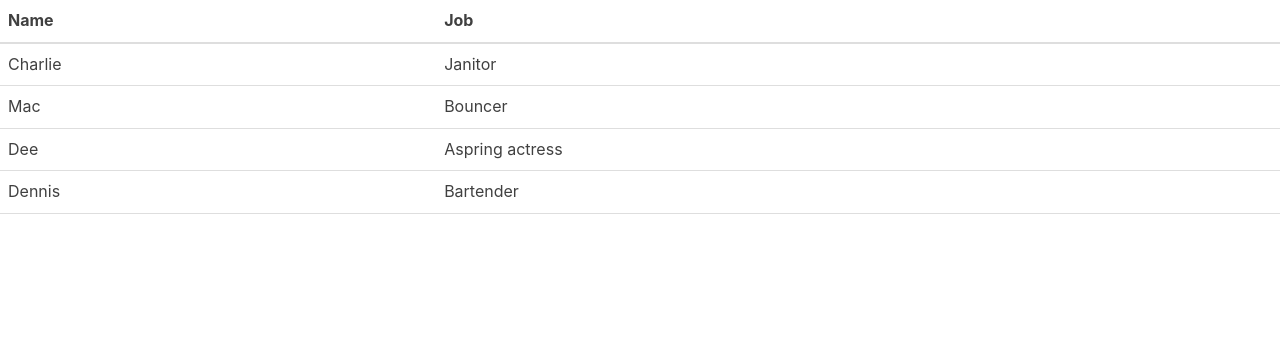
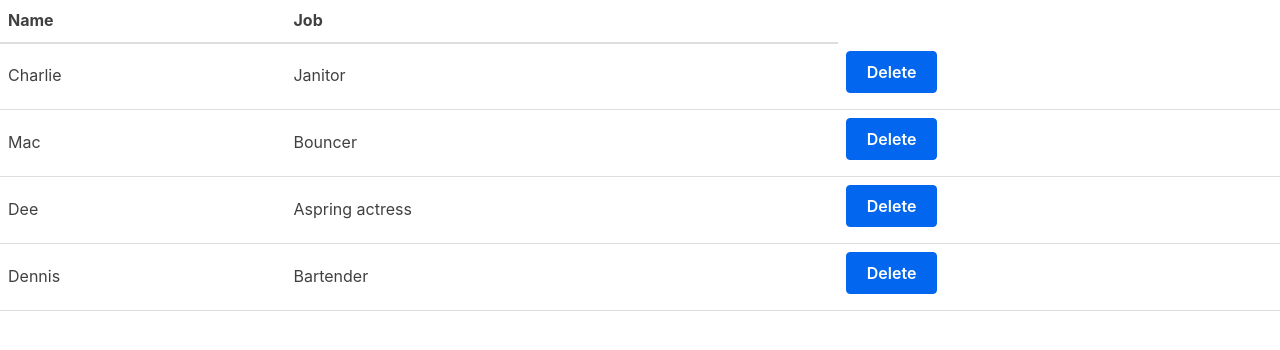
Before and after one commit to luisgiraldov/react-practice, a React (Create React App) app: page / in a window 1280 px wide. Shown: the top 350 px of the page. Built offline with nearby package versions, Linux system fonts and the light colour scheme.

Commit message:
Passed removeCharacter function through props into TableBody, and added button to delete from state

```diff
--- a/src/App.js
+++ b/src/App.js
@@ -24,7 +24,7 @@ class App extends Component {
     }
 
     removeCharacter = (index) => {
-        const {characters} = this.state;
+        const { characters } = this.state;
 
         this.setState({
             characters: characters.filter((character, i) => {
--- a/src/components/Table.component.jsx
+++ b/src/components/Table.component.jsx
@@ -17,10 +17,15 @@ const TableBody = (props) => {
             <tr key={index}>
                 <td>{row.name}</td>
                 <td>{row.job}</td>
+                <td>
+                    <button onClick={() => props.removeCharacter(index)}>
+                        Delete
+                    </button>
+                </td>
             </tr>
         )
     })
-    console.log(rows);
+
     return (
         <tbody>{rows}</tbody>
     )
@@ -28,12 +33,12 @@ const TableBody = (props) => {
 
 class Table extends Component {
     render() {
-        const { charactersData } = this.props;
+        const { charactersData, removeCharacter } = this.props;
 
         return (
             <table>
                 <TableHeader />
-                <TableBody charactersData={charactersData} />
+                <TableBody charactersData={charactersData} removeCharacter={removeCharacter} />
             </table>
         )
     }
```
